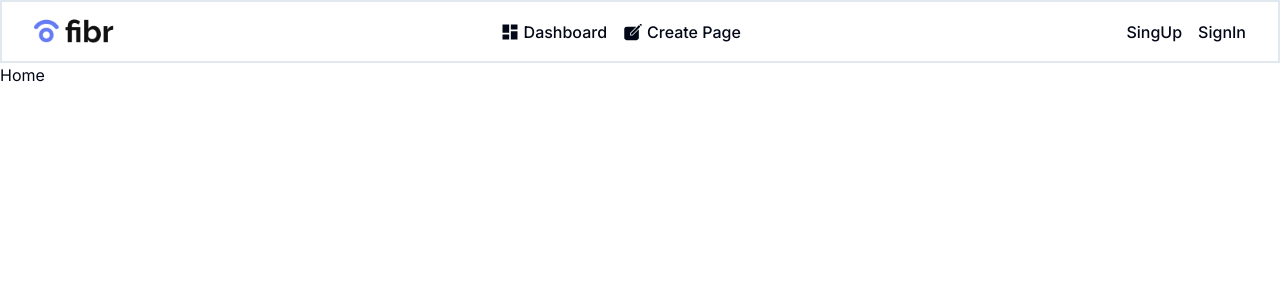
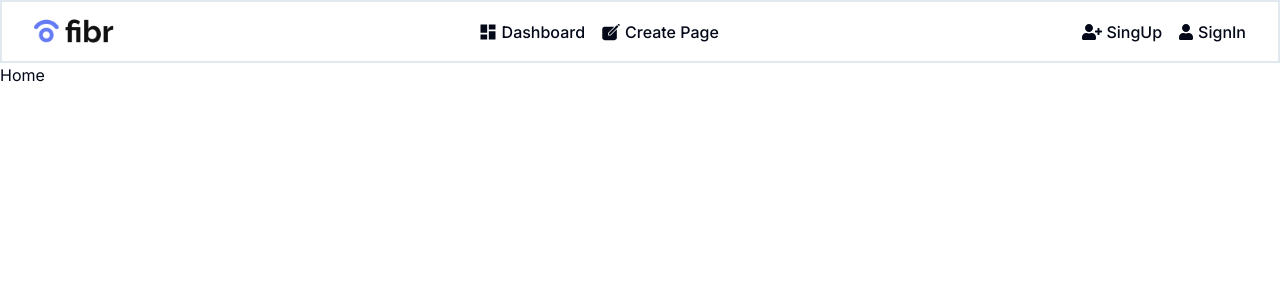
Before and after one commit to taufeeq-ahmed/fibr-ai, a Next.js app: page / in a window 1280 px wide. Shown: the top 300 px of the page. Built offline with nearby package versions, Linux system fonts and the light colour scheme.

Commit message:
new icons added

```diff
--- a/src/components/ui/navbar.tsx
+++ b/src/components/ui/navbar.tsx
@@ -6,6 +6,7 @@ import fibrLogo from '@/public/fibr-logo.webp';
 import Link from 'next/link';
 import { MdDashboard } from 'react-icons/md';
 import { IoIosCreate } from 'react-icons/io';
+import { FaUserPlus, FaUser } from 'react-icons/fa';
 import { usePathname } from 'next/navigation';
 import { cn } from '@/lib/utils';
 
@@ -47,14 +48,22 @@ function Navbar() {
       <ul className="flex gap-4">
         <Link
           href="/signup"
-          className="font-medium flex gap-1 justify-center items-center"
+          className={cn(
+            'font-medium flex gap-1 justify-center items-center',
+            pathname.includes('signup') ? 'text-[#6879f9]' : '',
+          )}
         >
+          <FaUserPlus size={20} />
           SingUp
         </Link>
         <Link
           href="/signin"
-          className="font-medium flex gap-1 justify-center items-center"
+          className={cn(
+            'font-medium flex gap-1 justify-center items-center',
+            pathname.includes('signin') ? 'text-[#6879f9]' : '',
+          )}
         >
+          <FaUser />
           SignIn
         </Link>
       </ul>
```
